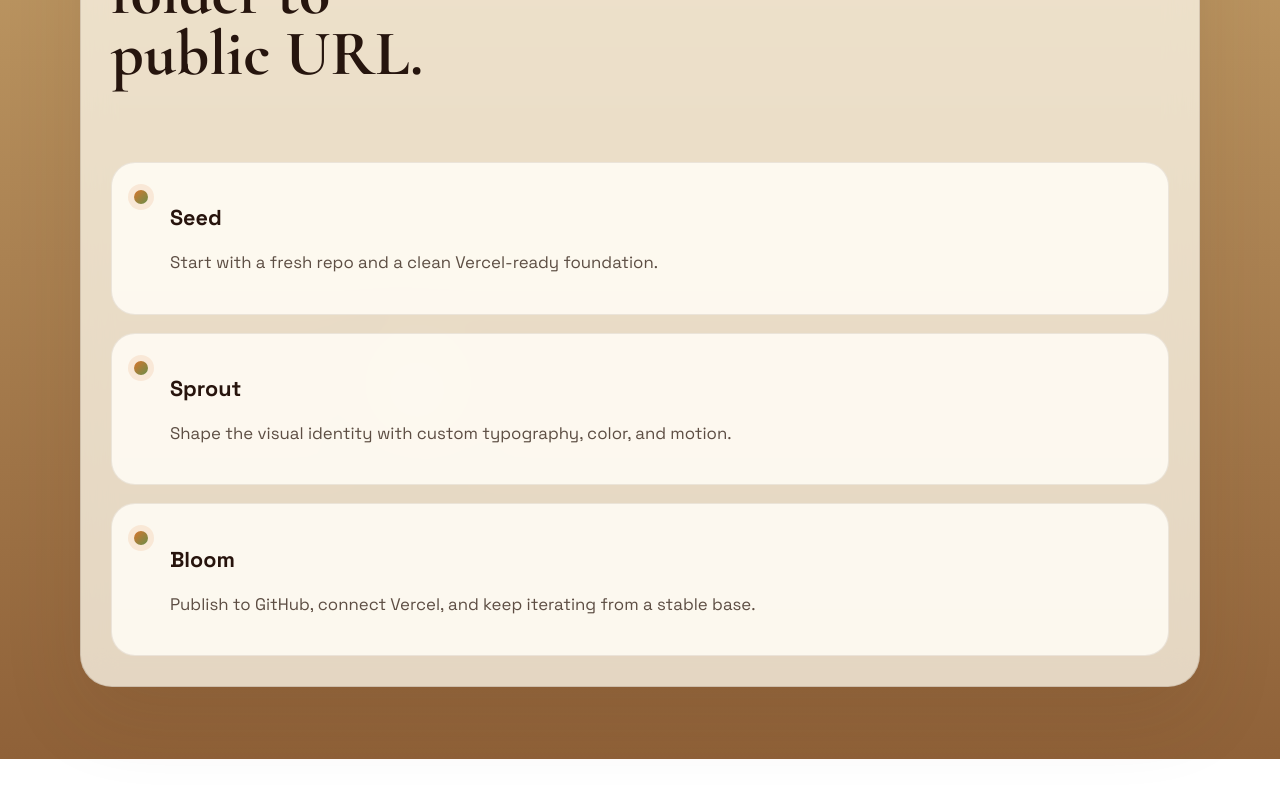
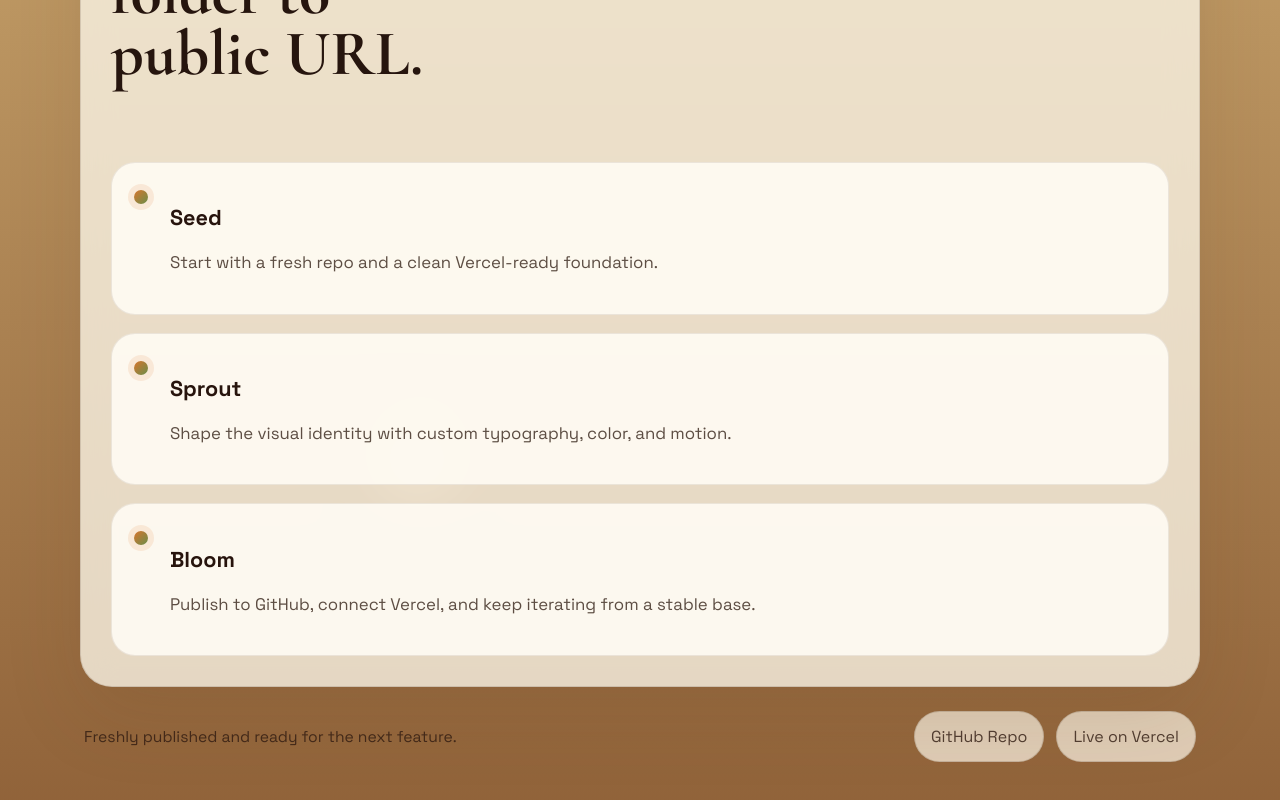
Before and after one commit to haihuy689/mushroom, a Next.js app: page / in a window 1280 px wide. Shown: the part 2659-3459 px from the top of the page. Before the commit the page ends 3418 px from the top, so only its background shows below. Built offline with nearby package versions, Linux system fonts and the light colour scheme.

Commit message:
Polish Mushroom deploy configuration

```diff
--- a/next.config.ts
+++ b/next.config.ts
@@ -1,10 +1,15 @@
 import { fileURLToPath } from "node:url";
 import type { NextConfig } from "next";
 
-const nextConfig: NextConfig = {
-  turbopack: {
-    root: fileURLToPath(new URL("./", import.meta.url)),
-  },
-};
+const localProjectRoot = fileURLToPath(new URL("./", import.meta.url));
+
+const nextConfig: NextConfig =
+  process.env.VERCEL === "1"
+    ? {}
+    : {
+        turbopack: {
+          root: localProjectRoot,
+        },
+      };
 
 export default nextConfig;
--- a/src/app/page.module.css
+++ b/src/app/page.module.css
@@ -333,9 +333,42 @@
   box-shadow: 0 0 0 6px rgba(216, 117, 46, 0.12);
 }
 
+.footer {
+  display: flex;
+  flex-wrap: wrap;
+  justify-content: space-between;
+  gap: 16px;
+  padding: 24px 4px 0;
+  color: rgba(46, 26, 17, 0.8);
+}
+
+.footer p {
+  font-size: 0.98rem;
+}
+
+.footerLinks {
+  display: flex;
+  flex-wrap: wrap;
+  gap: 12px;
+}
+
+.footerLinks a {
+  display: inline-flex;
+  align-items: center;
+  min-height: 42px;
+  padding: 0 16px;
+  border-radius: 999px;
+  border: 1px solid rgba(67, 37, 20, 0.16);
+  background: rgba(255, 248, 233, 0.7);
+  transition:
+    transform 180ms ease,
+    background-color 180ms ease;
+}
+
 @media (hover: hover) and (pointer: fine) {
   .primaryAction:hover,
-  .secondaryAction:hover {
+  .secondaryAction:hover,
+  .footerLinks a:hover {
     transform: translateY(-2px);
   }
 
@@ -343,7 +376,8 @@
     box-shadow: 0 18px 34px rgba(112, 60, 31, 0.32);
   }
 
-  .secondaryAction:hover {
+  .secondaryAction:hover,
+  .footerLinks a:hover {
     background: rgba(255, 245, 223, 0.95);
   }
 }
@@ -410,6 +444,10 @@
   .secondaryAction {
     width: 100%;
   }
+
+  .footer {
+    padding-top: 18px;
+  }
 }
 
 @keyframes drift {
--- a/src/app/page.tsx
+++ b/src/app/page.tsx
@@ -37,6 +37,17 @@ const timeline = [
   {
     phase: "Bloom",
     detail: "Publish to GitHub, connect Vercel, and keep iterating from a stable base.",
+  },
+];
+
+const projectLinks = [
+  {
+    label: "GitHub Repo",
+    href: "https://github.com/haihuy689/mushroom",
+  },
+  {
+    label: "Live on Vercel",
+    href: "https://mushroom-theta-five.vercel.app",
   },
 ];
 
@@ -147,6 +158,22 @@ export default function Home() {
           ))}
         </div>
       </section>
+
+      <footer className={styles.footer}>
+        <p>Freshly published and ready for the next feature.</p>
+        <div className={styles.footerLinks}>
+          {projectLinks.map((link) => (
+            <a
+              key={link.label}
+              href={link.href}
+              target="_blank"
+              rel="noreferrer"
+            >
+              {link.label}
+            </a>
+          ))}
+        </div>
+      </footer>
     </main>
   );
 }
```
Also changed, not shown: 1 other file (tests, documents, lock files or other folders).
